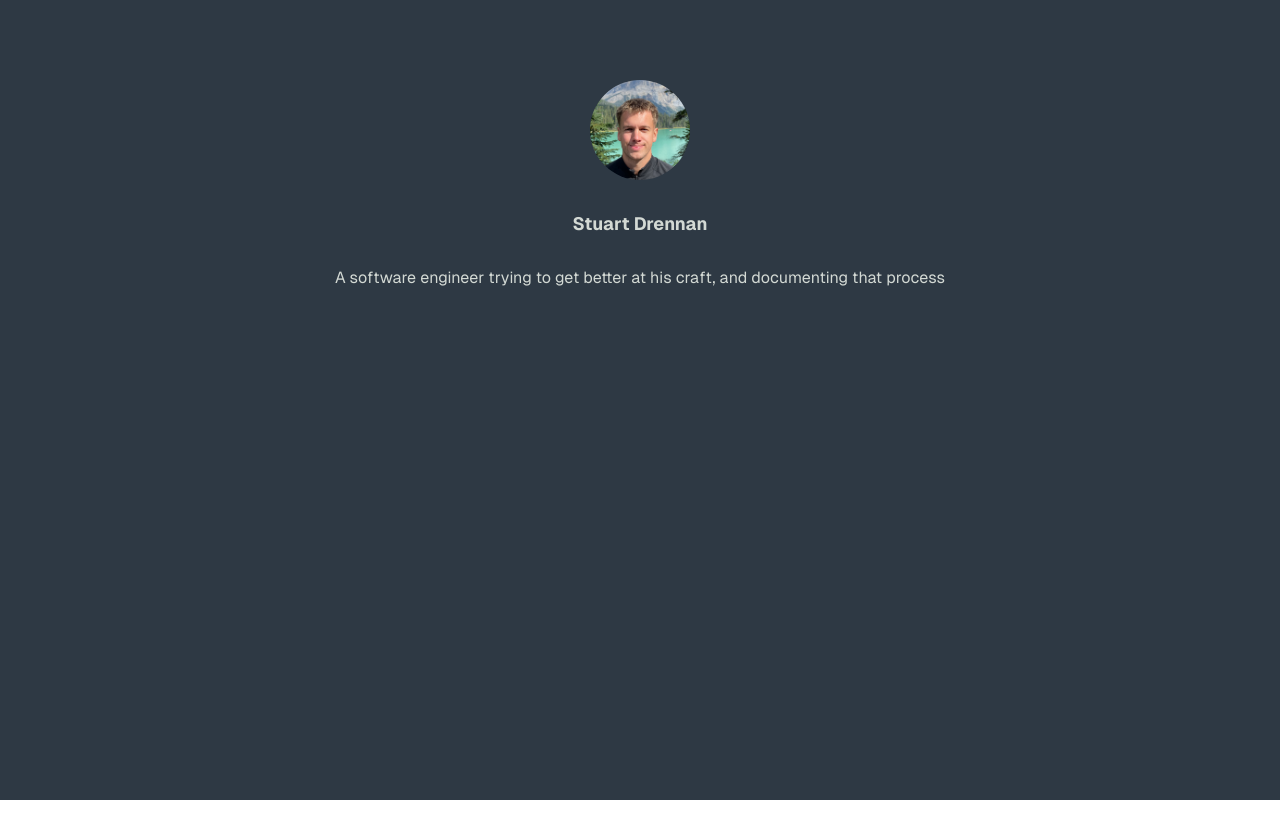
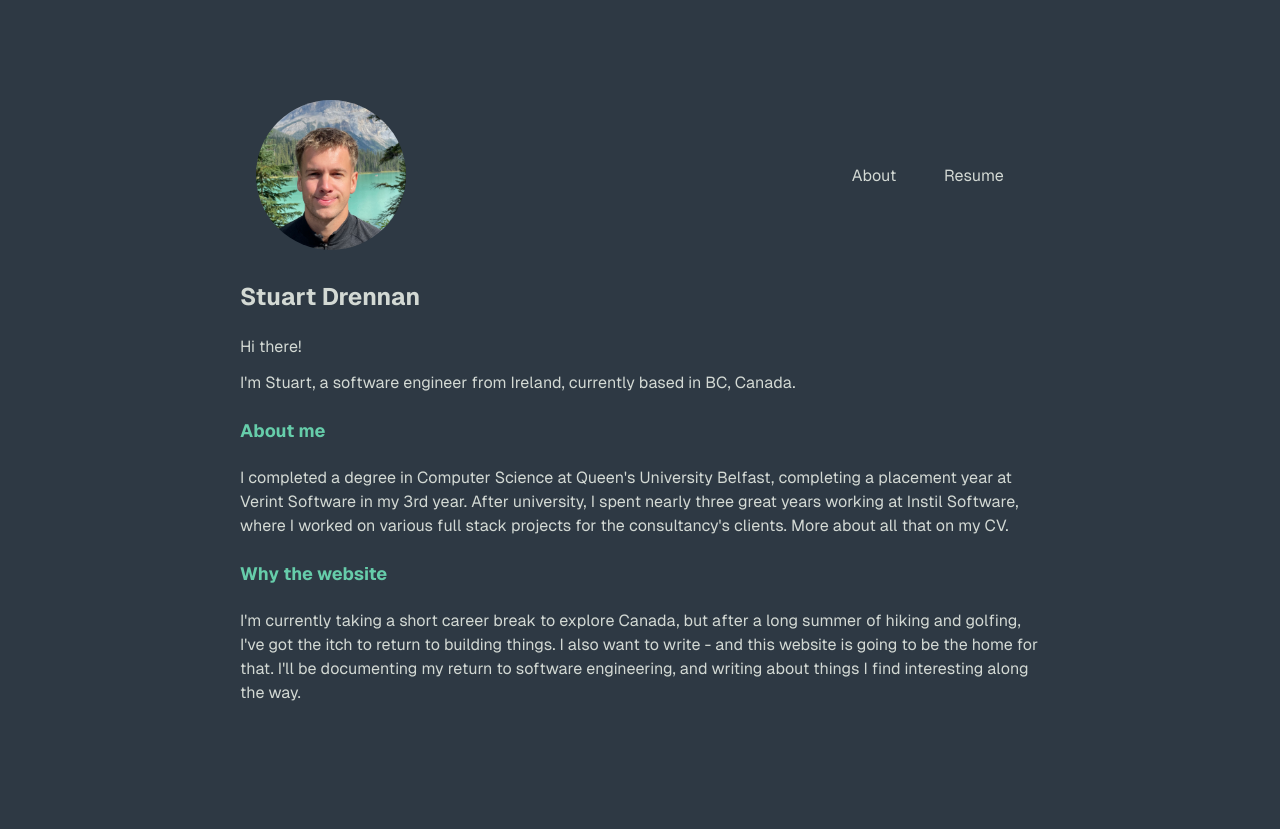
Before and after one commit to stuartdrennandev/website, a Next.js app: page / in a window 1280 px wide. Before the commit the page ends 800 px from the top, so only its background shows below. Built offline with nearby package versions, Linux system fonts and the light colour scheme.

Commit message:
Add basic nav bar, tidy up layout and add basic info

```diff
--- a/src/app/page.module.css
+++ b/src/app/page.module.css
@@ -1,8 +1,9 @@
 .page {
   display: flex;
   flex-direction: column;
+  align-items: center;
   min-height: 100svh;
-  padding: 80px;
+  padding: 100px 32px;
   font-family: var(--font-geist-sans);
   background-color: #2E3944;
 }
@@ -17,36 +18,64 @@
 .main {
   display: flex;
   flex-direction: column;
-  align-items: center;
   justify-content: center;
-  gap: 32px;
+  max-width: 800px;
   color: #D3D9D4;
 }
 
 .main h1 {
+  font-size: x-large;
+  margin-bottom: 24px;
+}
+
+.main h2 {
   font-size: large;
+  text-decoration: solid;
+  color: mediumaquamarine;
+  margin-bottom: 24px;
 }
 
 .main p {
   display: flex;
-  text-align: center;
+  justify-content: flex-start;
+  text-align: left;
   font-size: medium;
+  line-height: 24px;
+  margin-bottom: 24px;
 }
 
-.main img {
+.main p:first-of-type {
+  margin-bottom: 12px;
+}
+
+.header {
+  display: flex;
+  flex-direction: row;
+  justify-content: space-between;
+  align-items: center;
+  width: auto;
+  padding: 0 16px;
+  margin-bottom: 32px;
+}
+
+.headerButtonContainer {
+  display: flex;
+  flex-direction: row;
+  min-width: 0;
+  align-items: flex-end;
+}
+
+
+.headerButton {
+  display: flex;
+  justify-content: center;
+  min-width: 100px;
+}
+
+.headerButton:hover {
+  font-weight: bold;
+}
+
+.header img {
   border-radius: 50%;
 }
-
-.nav {
-
-}
-
-@media (max-width: 600px) {
-  .page {
-    padding: 32px;
-  }
-
-  .main {
-    align-items: center;
-  }
-}
--- a/src/app/page.tsx
+++ b/src/app/page.tsx
@@ -6,15 +6,28 @@ export default function Home() {
   return (
     <div className={styles.page}>
       <main className={styles.main}>
-        <Image
-          src={profilePic}
-          alt={"A picture of me!"}
-          title={"A picture of me!"}
-          height={100}
-        />
+        <div className={styles.header}>
+          <Image
+            src={profilePic}
+            alt={"A picture of me!"}
+            title={"A picture of me!"}
+            height={150}
+          />
+          <div className={styles.headerButtonContainer}>
+            <div className={styles.headerButton}>About</div>
+            <div className={styles.headerButton}>Resume</div>
+          </div>
+
+        </div>
 
         <h1>Stuart Drennan</h1>
-        <p>A software engineer trying to get better at his craft, and documenting that process</p>
+
+        <p>Hi there!</p>
+        <p>I'm Stuart, a software engineer from Ireland, currently based in BC, Canada.</p>
+        <h2>About me</h2>
+        <p>I completed a degree in Computer Science at Queen's University Belfast, completing a placement year at Verint Software in my 3rd year. After university, I spent nearly three great years working at Instil Software, where I worked on various full stack projects for the consultancy's clients. More about all that on my CV.</p>
+        <h2>Why the website</h2>
+        <p>I'm currently taking a short career break to explore Canada, but after a long summer of hiking and golfing, I've got the itch to return to building things. I also want to write - and this website is going to be the home for that. I'll be documenting my return to software engineering, and writing about things I find interesting along the way.</p>
       </main>
     </div>
   );
```
